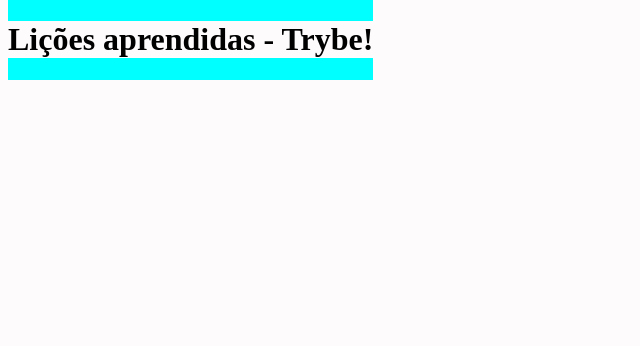
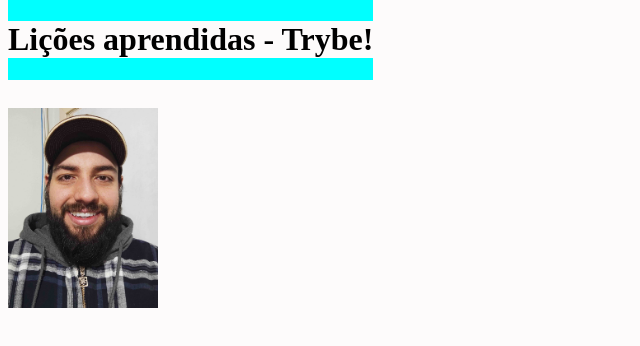
Before and after one commit to christianbvolz/project-lessons-learned, a website: page index.html in a window 1280 px wide. Shown: the whole page, without its empty margins (0-640 px from the left). Drawn offline with Linux system fonts and the light colour scheme.

Commit message:
Requisito 3

```diff
--- a/index.html
+++ b/index.html
@@ -11,6 +11,6 @@
   <header id="cabecalho">
     <h1 id="titulo">Lições aprendidas - Trybe!</h1>
   </header>
-
+  <img src="minhafoto.jpg" alt="Minha foto" id="minha_foto">
 </body>
 </html>
--- a/style.css
+++ b/style.css
@@ -7,3 +7,8 @@
   position: fixed;
   background-color: aqua;
 }
+
+#minha_foto {
+  width: 150px;
+  margin-top: 100px;
+}
```
Also changed, not shown: minhafoto.jpg (added).
